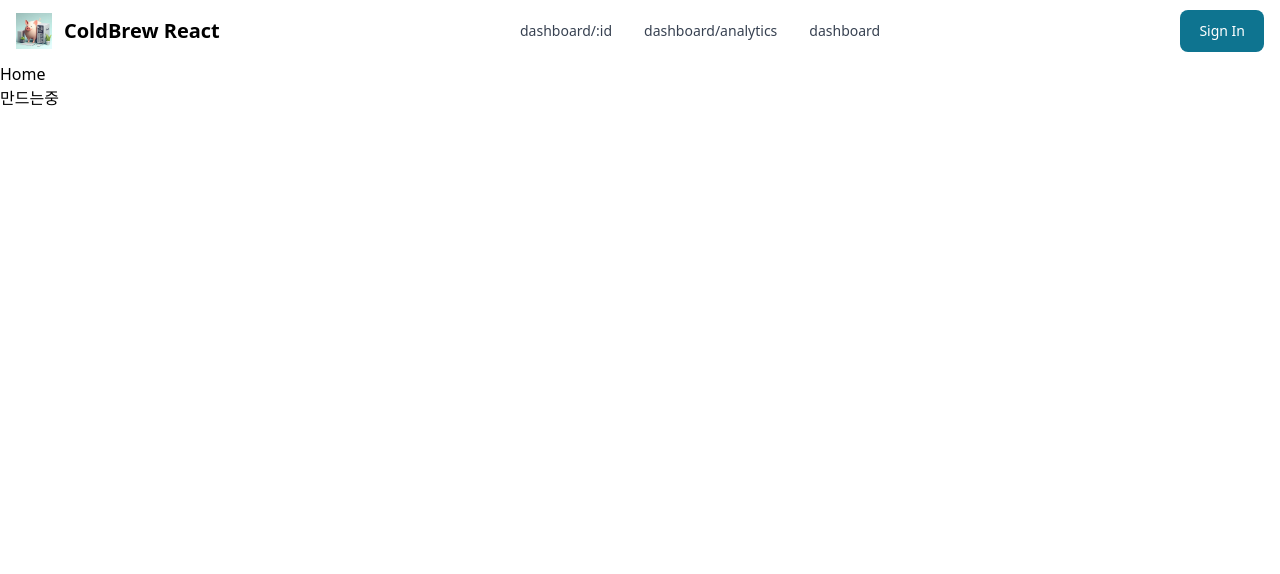
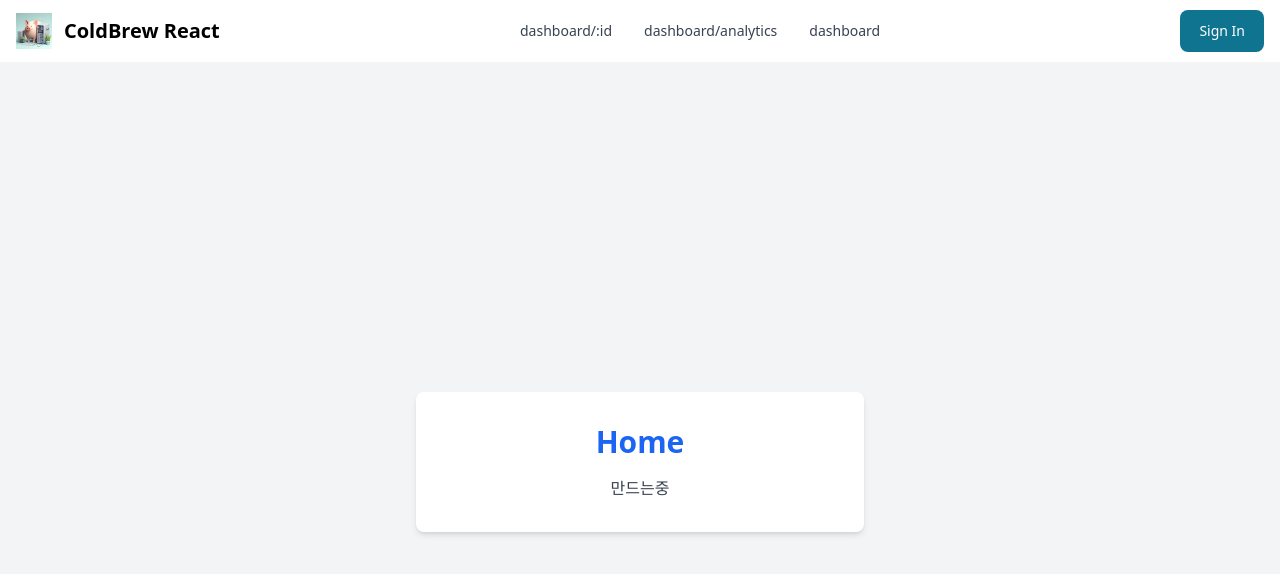
Before and after one commit to zxcv-asdf-qwer/react_axios, a React (Vite) app: page / in a window 1280 px wide. Shown: the top 574 px of the page. Built offline with nearby package versions, Linux system fonts and the light colour scheme.

Commit message:
fix: index.tsx

```diff
--- a/src/pages/index.tsx
+++ b/src/pages/index.tsx
@@ -1,10 +1,12 @@
 const HomePage = () => {
   return (
-    <div>
-      <h1>Home</h1>
-      <p>만드는중</p>
+    <div className="min-h-screen bg-gray-100 flex flex-col items-center justify-center">
+      <div className="bg-white p-8 rounded-lg shadow-md max-w-md w-full">
+        <h1 className="text-3xl font-bold mb-4 text-center text-blue-600">Home</h1>
+        <p className="text-gray-700 text-center">만드는중</p>
+      </div>
     </div>
-  )
+  );
 }
 
-export default HomePage
+export default HomePage;
```
